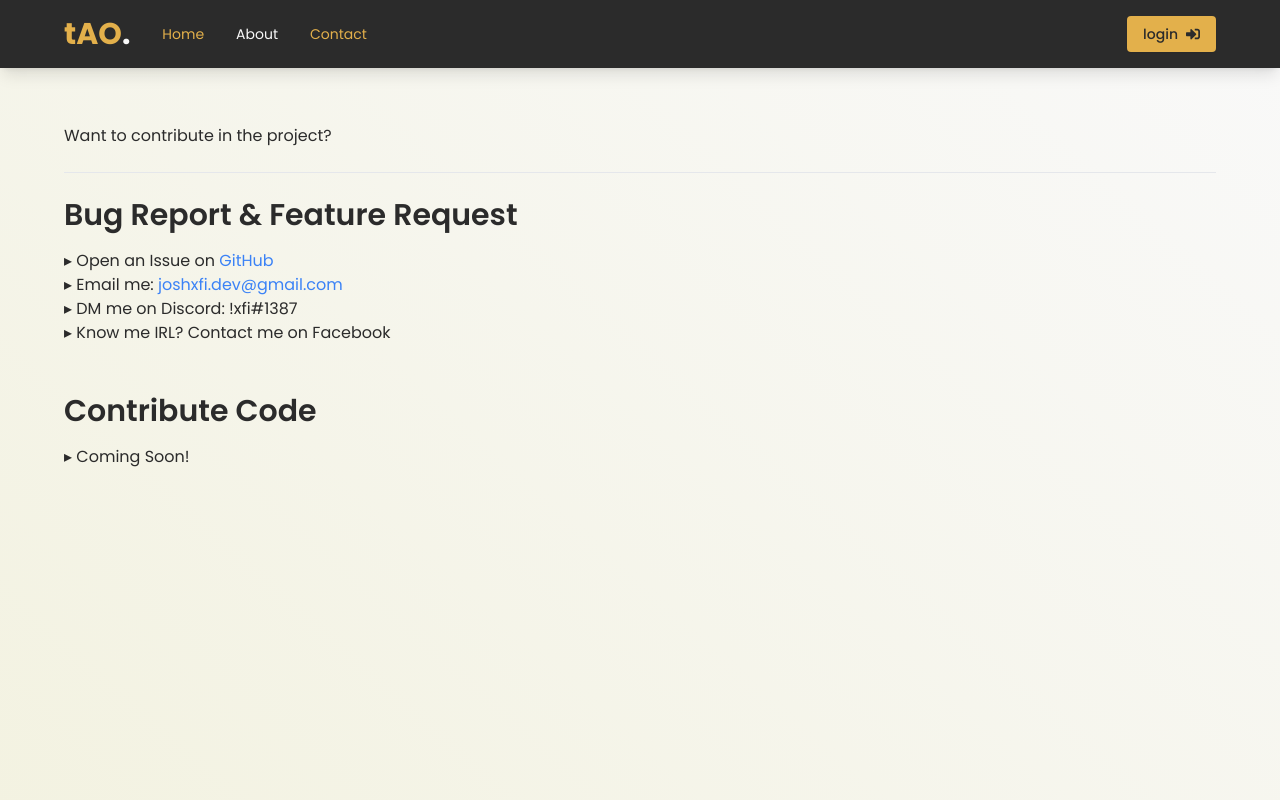
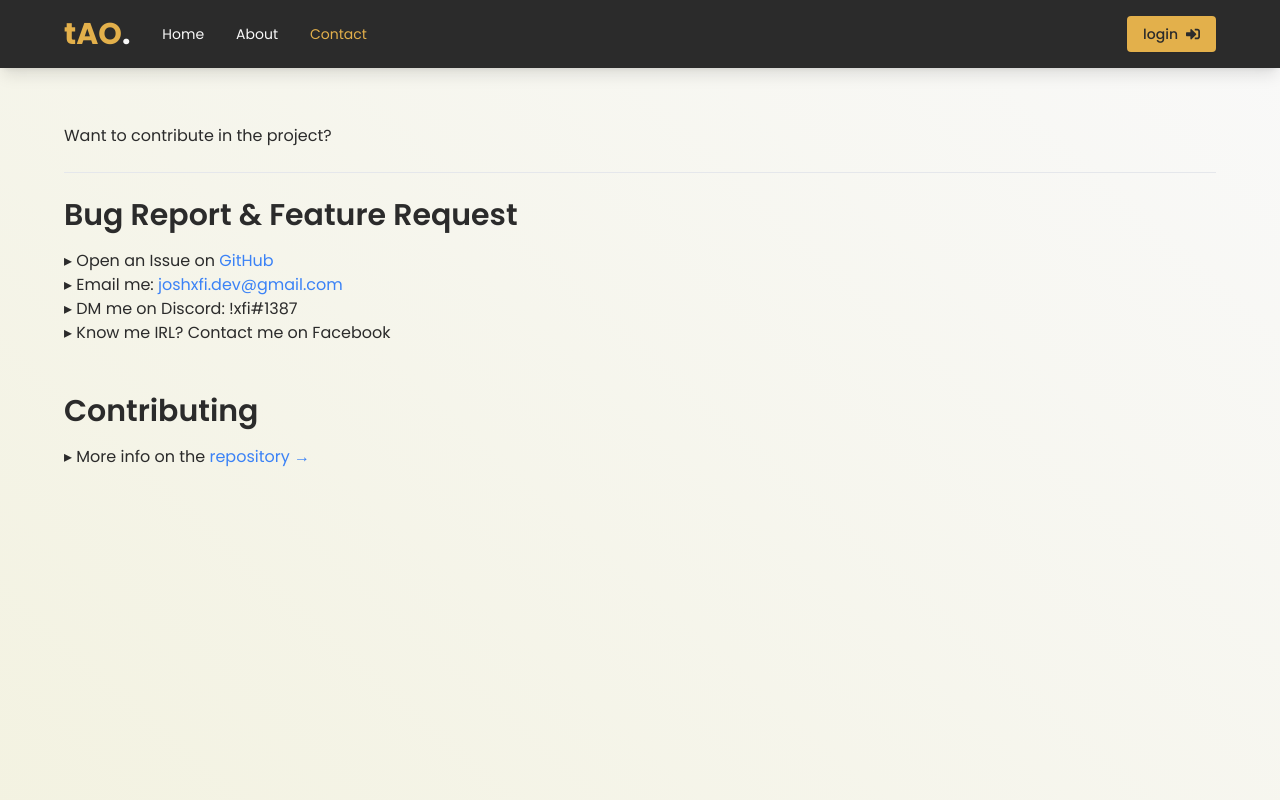
Before and after one commit to joshxfi/track-as-one, a Next.js app: page /contact in a window 1280 px wide. Shown: the top 800 px of the page. Built offline with nearby package versions, Linux system fonts and the light colour scheme; no server answers.

Commit message:
chore: minor changes

```diff
--- a/pages/about.tsx
+++ b/pages/about.tsx
@@ -1,5 +1,4 @@
 import React from 'react';
-import Link from 'next/link';
 import { Layout } from '@/components';
 import { aboutPage } from '@/utils/constants';
 
@@ -38,22 +37,6 @@ const About = () => {
         </div>
 
         <div>
-          <h1 className='about-h1'>Contribute</h1>
-          <ul>
-            <li>
-              <Link href='/contact'>
-                <a className='text-blue-500'>▸ Report Bugs</a>
-              </Link>
-            </li>
-            <li>
-              <Link href='/contact'>
-                <a className='text-blue-500'>▸ Request Feature</a>
-              </Link>
-            </li>
-          </ul>
-        </div>
-
-        <div>
           <h1 className='about-h1'>License</h1>
           <p>
             This project is licensed under{' '}
--- a/pages/contact.tsx
+++ b/pages/contact.tsx
@@ -39,10 +39,18 @@ const About = () => {
         </div>
 
         <div>
-          <h1 className='about-h1'>Contribute Code</h1>
-          <ul>
-            <li>▸ Coming Soon!</li>
-          </ul>
+          <h1 className='about-h1'>Contributing</h1>
+          <div>
+            ▸ More info on the{' '}
+            <a
+              className='text-blue-500'
+              href='https://github.com/joshxfi/trackAsOne#contributing'
+              target='_blank'
+              rel='noopener noreferrer'
+            >
+              repository &rarr;
+            </a>
+          </div>
         </div>
       </section>
     </Layout>
--- a/pages/index.tsx
+++ b/pages/index.tsx
@@ -75,7 +75,7 @@ const Index = () => {
         </ul>
       </section>
 
-      <section className='mx-auto max-w-screen-xl pb-40 md:space-y-40 space-y-32'>
+      <section className='mx-auto max-w-screen-xl pb-40 md:space-y-40 space-y-24'>
         <Info
           title='Built by a student for students.'
           body='trackAsOne is a responsive web-based app that enables students to track homework & activities together with their friends or classmates. Forgot about a homework? Your friends got your back!'
--- a/src/components/Navbar.tsx
+++ b/src/components/Navbar.tsx
@@ -35,7 +35,7 @@ const Navbar: React.FC = () => {
                 <Link href={href} key={name}>
                   <a
                     className={`${
-                      asPath.includes(href) && 'text-secondary'
+                      asPath === href && 'text-secondary'
                     }  text-sm hover:text-secondary transition-colors`}
                   >
                     {name}
```
